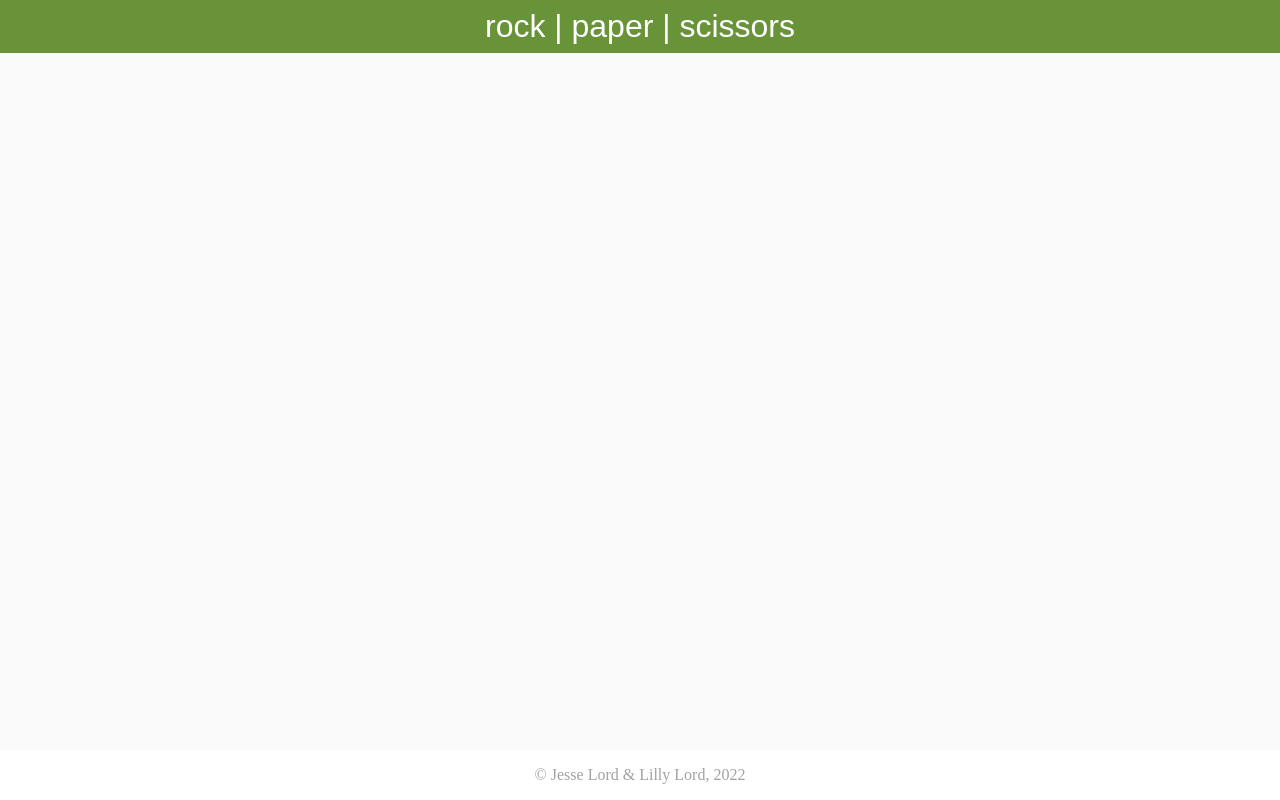
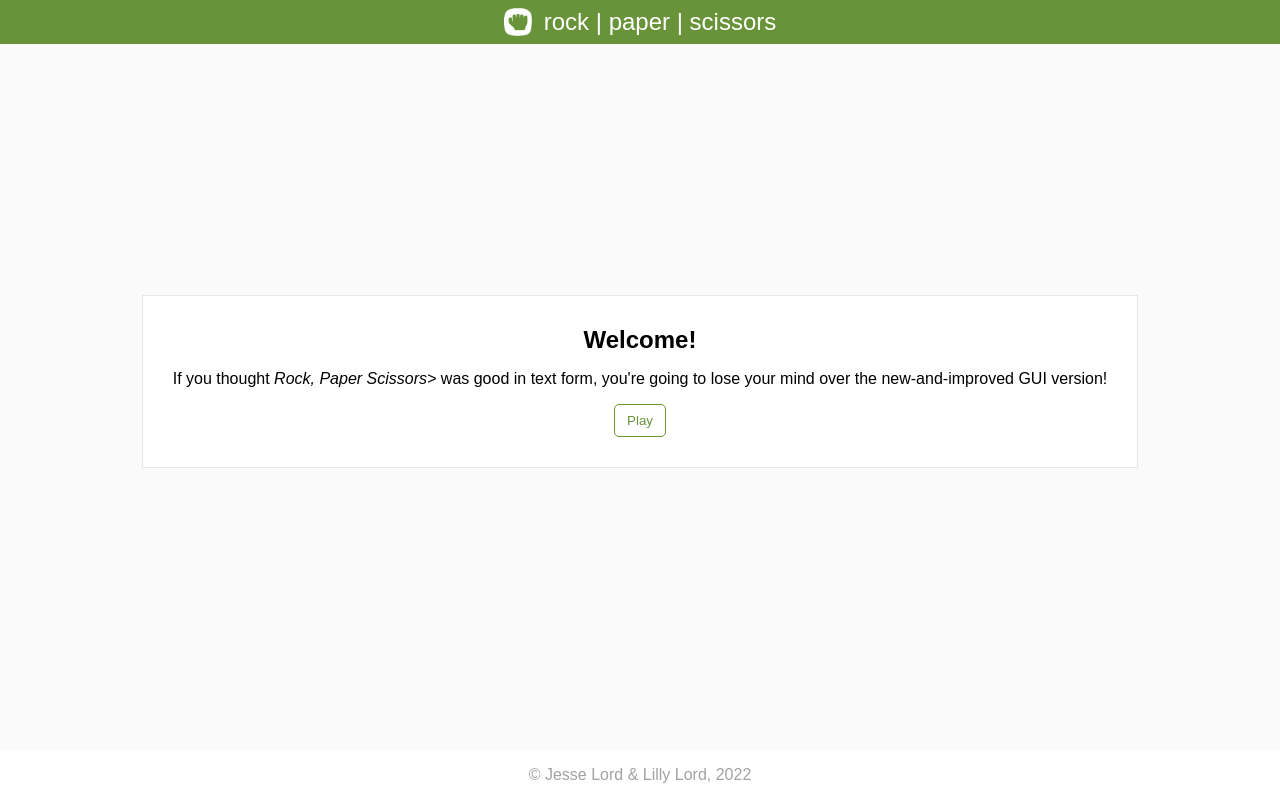
Before and after one commit to ActuallyIsJesse/rockPaperScissors, a plain HTML site: page index.html in a window 1280 px wide. Drawn offline with Linux system fonts and the light colour scheme.

Commit message:
Add styling elements and main welcome window

```diff
--- a/index.html
+++ b/index.html
@@ -14,10 +14,16 @@
     <div class="wrapper">
         <header>
             <div class="round-counter"></div>
-            <h1 id="main-title">rock | paper | scissors</h1>
+            <div class="title"><img class="title" src="images/rockIcon.png"><h1 id="main-title">rock | paper | scissors</h1></div>
             <div class="score-counter"></div>
         </header>
         <div class="main-content">
+            <div id="welcome" class="box">
+                <h2>Welcome!</h2>
+                <p>If you thought <span class="italicize">Rock, Paper Scissors></span> was good in text form,
+                    you're going to lose your mind over the new-and-improved GUI version!</p>
+                    <button id="start-button">Play</button>
+            </div>
             <p></p>
         </div>
         <footer>
--- a/styles.css
+++ b/styles.css
@@ -2,6 +2,7 @@ body {
     margin: 0px;
     padding: 0px;
     background-color: #FAFAFA;
+    font-family: Arial, Helvetica, sans-serif;
 }
 
 header {
@@ -11,13 +12,45 @@ header {
     padding: 8px 0px;
     background: #699339;
     color: white;
-    font-family: Arial, Helvetica, sans-serif;
+    font-size: 12px;
 }
 
 footer {
     background-color: #FFFFFF;
     text-align: center;
     color: #A1A2A3;
+}
+
+h2 {
+    margin: 0px;
+}
+
+button {
+    color: #699339;
+    background-color: transparent;
+    border: 1px solid;
+    border-radius: 5px;
+    border-color: #699339;
+    text-decoration: none;
+    padding: 8px 12px;
+}
+
+button:hover {
+    background-color: #E9EDE3;
+}
+
+button:focus {
+    background-color: #babeb4;
+}
+
+.title {
+    display: flex;
+    align-items: center;
+    gap: 12px;
+}
+
+img.title {
+    height: 28px;
 }
 
 .hidden {
@@ -35,8 +68,21 @@ footer {
     height: 100vh;
 }
 
+.box {
+    border: 1px solid;
+    border-color: #E5E6E6;
+    background-color: #FFFFFF;
+    box-shadow: 0px 30px 40px -20px var(--grayishBlue);
+    padding: 30px;
+    margin: 20px;
+}
+
 .main-content {
     display: flex;
+    flex-direction: column;
+    justify-content: center;
+    align-items: center;
+    text-align: center;
 }
 
 #main-title {
```
Also changed, not shown: images/rockIcon.png (added), 1 other file.
